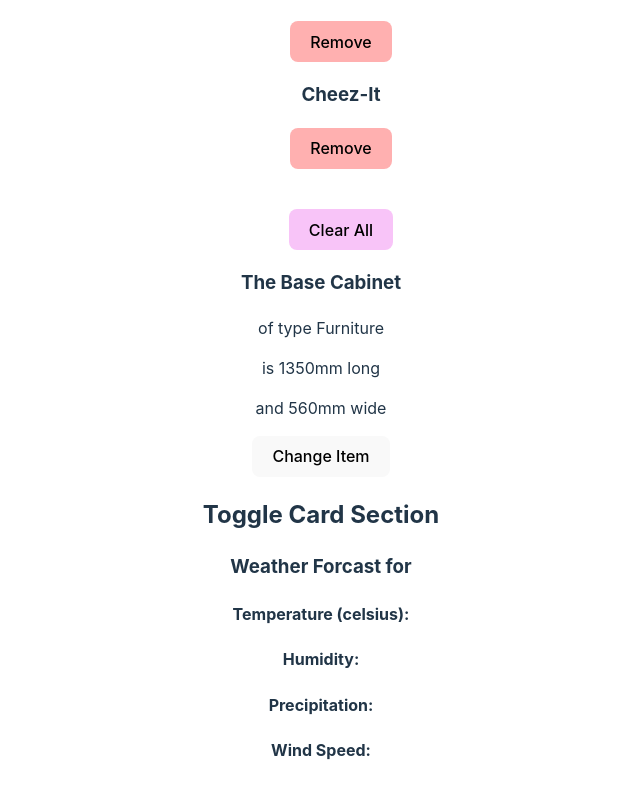
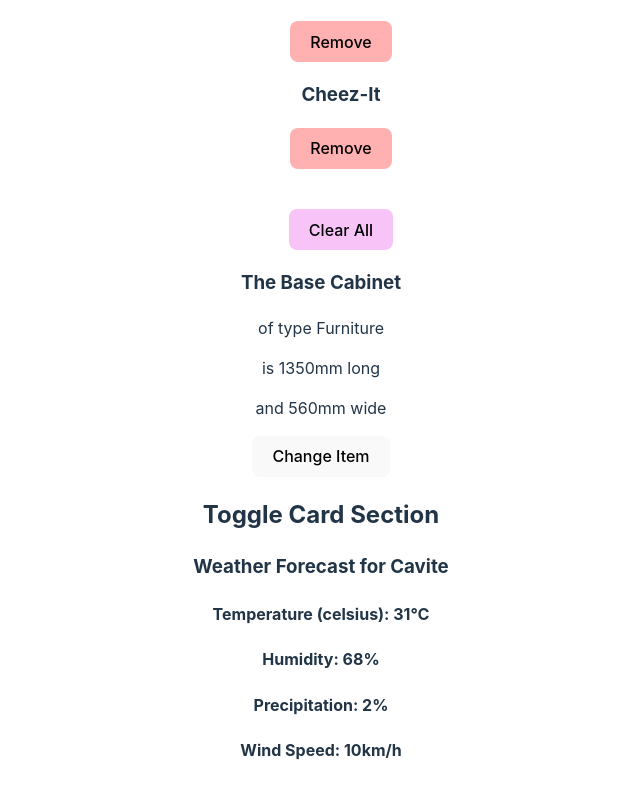
Before and after one commit to StoneDisk/react-app-demo, a React (Vite) app: page / in a window 1280 px wide. Shown: the part 985-1784 px from the top of the page, without its empty margins (319-959 px from the left). Built offline with nearby package versions, Linux system fonts and the light colour scheme.

Commit message:
added components and succesfully completed display weather task for toggle card feature

```diff
--- a/src/components/ToggleCardSection.jsx
+++ b/src/components/ToggleCardSection.jsx
@@ -1,5 +1,5 @@
+import { currentWeather } from "../datasource/weather_data";
 import WeatherCard from "./WeatherCard";
-import { currentWeather } from "../datasource/weather_data";
 
 
 function ToggleCardSection() {
@@ -7,7 +7,7 @@ function ToggleCardSection() {
     return (
         <section>
             <h2>Toggle Card Section</h2>
-            <WeatherCard weatherProps={currentWeather}></WeatherCard>
+            <WeatherCard weatherForecast={currentWeather}></WeatherCard>
         </section>
     );
 }
--- a/src/components/WeatherCard.jsx
+++ b/src/components/WeatherCard.jsx
@@ -1,11 +1,12 @@
-function WeatherCard() {
+function WeatherCard(weatherProps) {
+    const {location, temperature, humidity, precipitation, windspeed} = weatherProps.weatherForecast;
     return (
         <article>
-            <h3>Weather Forcast for </h3>
-            <h4>Temperature (celsius): </h4>
-            <h4>Humidity: </h4>
-            <h4>Precipitation: </h4>
-            <h4>Wind Speed: </h4>
+            <h3>Weather Forecast for {location}</h3>
+            <h4>Temperature (celsius): {temperature + "\u2103"}</h4>
+            <h4>Humidity: {humidity}%</h4>
+            <h4>Precipitation: {precipitation}%</h4>
+            <h4>Wind Speed: {windspeed}km/h</h4>
         </article>
     );
 }
```
